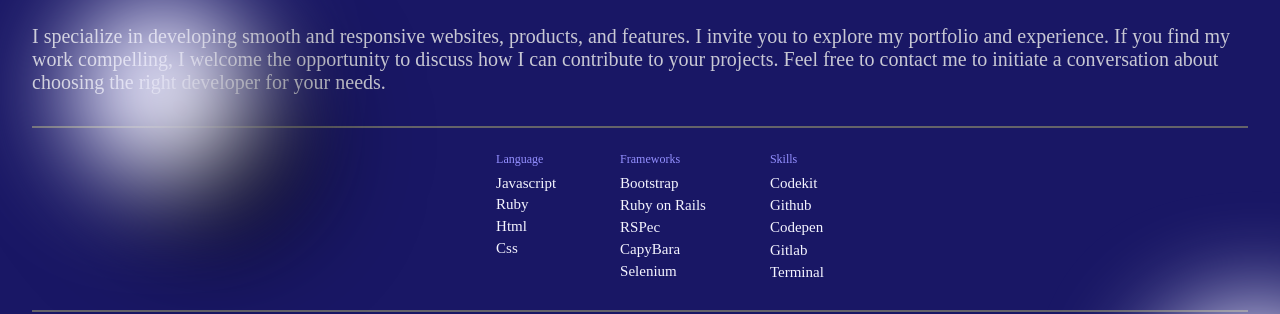
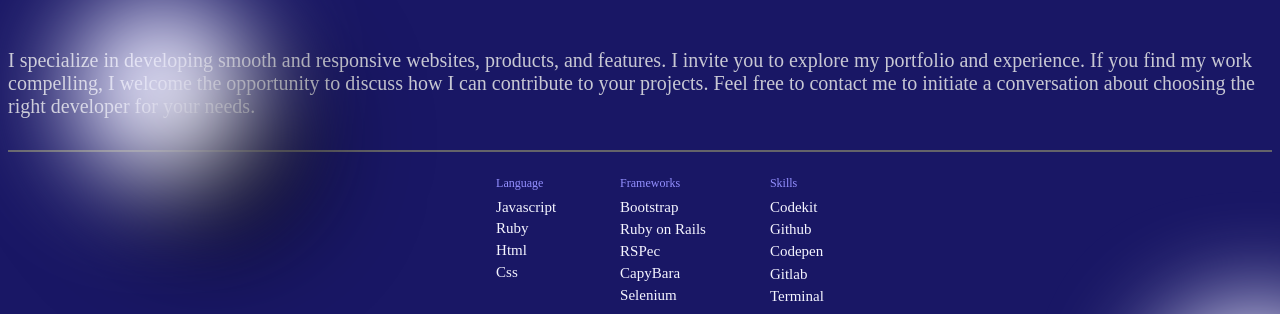
Before and after one commit to popoolahussein/my-real-portfolio-project, a website: page index.html in a window 1280 px wide. Shown: the part 240-554 px from the top of the page. Drawn offline with nearby package versions, Linux system fonts and the light colour scheme.

Commit message:
docs: I corrected syntax errors in the index.css file

```diff
--- a/css/index.css
+++ b/css/index.css
@@ -9,7 +9,8 @@ This imports the `reset.css` file */
 body {
   background: #191765;
   min-width: 375px;
-  padding: 0px 24px 0px 24px;
+  padding-top: 24px;
+  padding-bottom: 24px;
 }
 
 /**
@@ -134,6 +135,7 @@ li {
 .list-ii {
   padding-bottom: 5.16px;
 }
+
 .list-iii {
   padding-bottom: 5.33px;
 }
```
